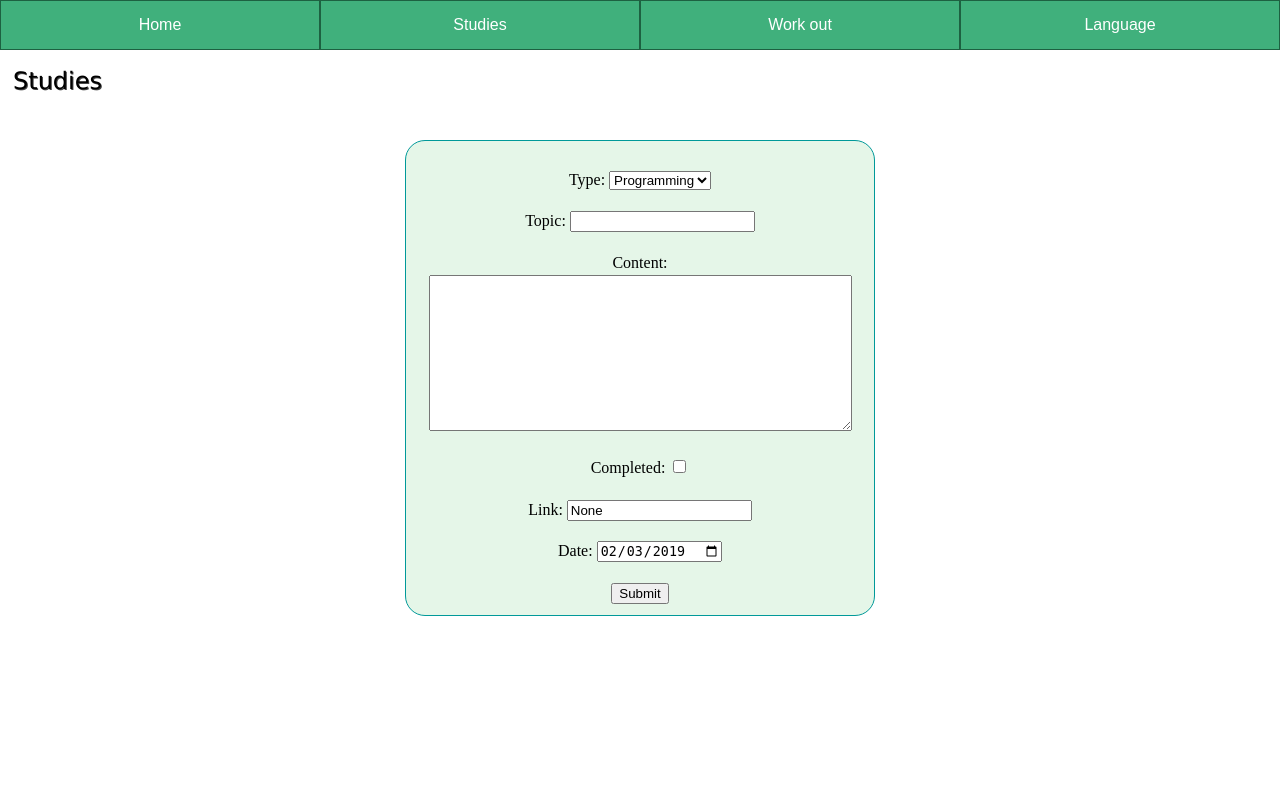
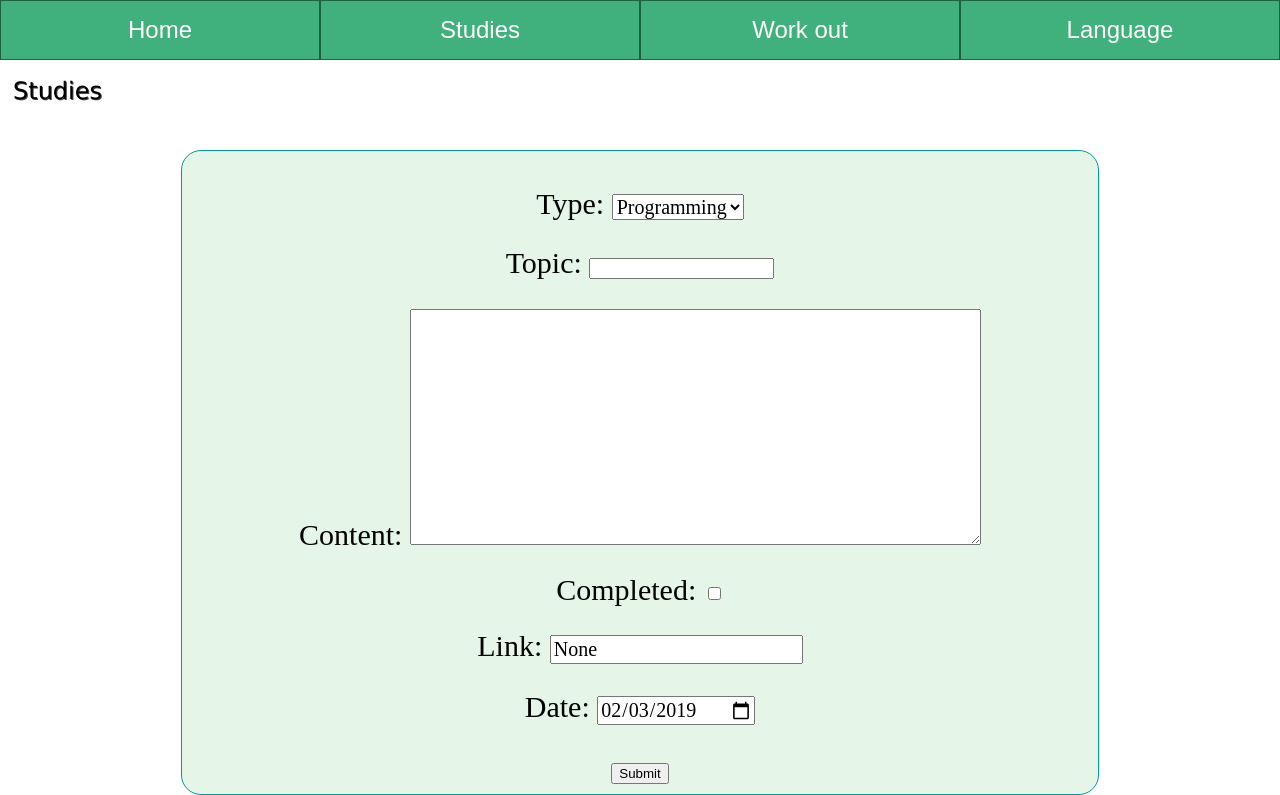
Before and after one commit to GarushArakelyan/personal-scheduler, a Django app: page /studies/ in a window 1280 px wide. Shown: the part 88-883 px from the top of the page. Before the commit the page ends 704 px from the top, so only its background shows below. Run offline with Django 3.2, Linux system fonts and the light colour scheme; the visitor is signed in with stand-in values (Sample User, id 1); data that the repository does not hold is empty.

Commit message:
adding basic changes to turtly

```diff
--- a/requirements.txt
+++ b/requirements.txt
@@ -1,4 +1,7 @@
+dj-database-url==0.5.0
 Django==2.1.5
 MonthDelta==0.9.1
 pytz==2018.9
+dj-static==0.0.6
+gunicorn==19.9.0
 psycopg2>=2.6.1
--- a/turtly/calendar_code.py
+++ b/turtly/calendar_code.py
@@ -25,8 +25,10 @@ class Calendario(HTMLCalendar):
 			if workout_to_calendar(day, self.month, self.year):
 				#print('received true for ' + str(day) + str(self.month) + str(self.year))
 
-				if self.month < 10: month = str('0')+ str(self.month)
-				else: month = self.month
+				if self.month < 10:
+					month = str('0')+ str(self.month)
+				else:
+					month = self.month
 				if day < 10: day_string = str('0')+ str(day)
 
 				d += f'<a href=" workout/{self.year}-{month}-{day} "> workout day</a><br>'
--- a/turtly/models.py
+++ b/turtly/models.py
@@ -189,7 +189,7 @@ class Workout(models.Model):
         ('Dips', 'Dips'),
         ('Triceps_Kick_Backs', 'Triceps Kick Backs'),
         ('Hammer_Curl', 'Hammer Curl'),
-        ('Inner_Biceps Curl', 'Inner Biceps Curl'),
+        ('Inner_Biceps_Curl', 'Inner Biceps Curl'),
         ('Bar_Curl', 'Bar Curl'),
         ('Wrist_Curl', 'Wrist Curl')
     )
@@ -204,7 +204,7 @@ class Workout(models.Model):
         ('Squat', 'Squat'),
         ('Walking_Lunge', 'Walking Lunge'),
         ('Calf_Raises', 'Calf Raises'),
-        ('Push_Ups', 'Push Ups'),
+        ('Push_Ups_Leg', 'Push Ups'),
         ('Hip_Thrust', 'Hip Thrust'),
         ('Hip_Abduction', 'Hip Abduction'),
 
--- a/turtly/static/turtly/style.css
+++ b/turtly/static/turtly/style.css
@@ -111,7 +114,7 @@ h2{
     text-decoration: none;
     display: inline-block;
     width: 25%;
-    font-size: 16px;
+    font-size: 24px;
     float: left;
 	box-sizing: border-box;
 	}
@@ -188,10 +192,42 @@ h2{
 	border-width: 1px;
 	border-style: solid;
 	padding: 10px;
-	width: 35%;
+	width: 70%;
 	margin: auto;
 	background-color: #E5F6E8;
+	font-family: Andale Mono;
+	font-size: 30px;
 }
+#post select{
+
+    font-family: Andale Mono;
+	font-size: 20px;
+
+}
+
+#id_content{
+	font-family: Andale Mono;
+	font-size: 20px;
+
+}
+
+#id_link{
+	font-family: Andale Mono;
+	font-size: 20px;
+
+}
+#id_date{
+	font-family: Andale Mono;
+	font-size: 20px;
+
+}
+
+#id_AMOUNT{
+	font-family: Andale Mono;
+	font-size: 20px;
+
+}
+
 #study_posts h2 {
 	font-size: 1.4em;
 	border-bottom: solid;
```
Also changed, not shown: other parts of turtly/static/turtly/style.css (+55 -6 lines), turtly/templates/turtly/workout.html (+6 -6 lines), turtly/workout_query.py (+4 -8 lines), 1 other file.
